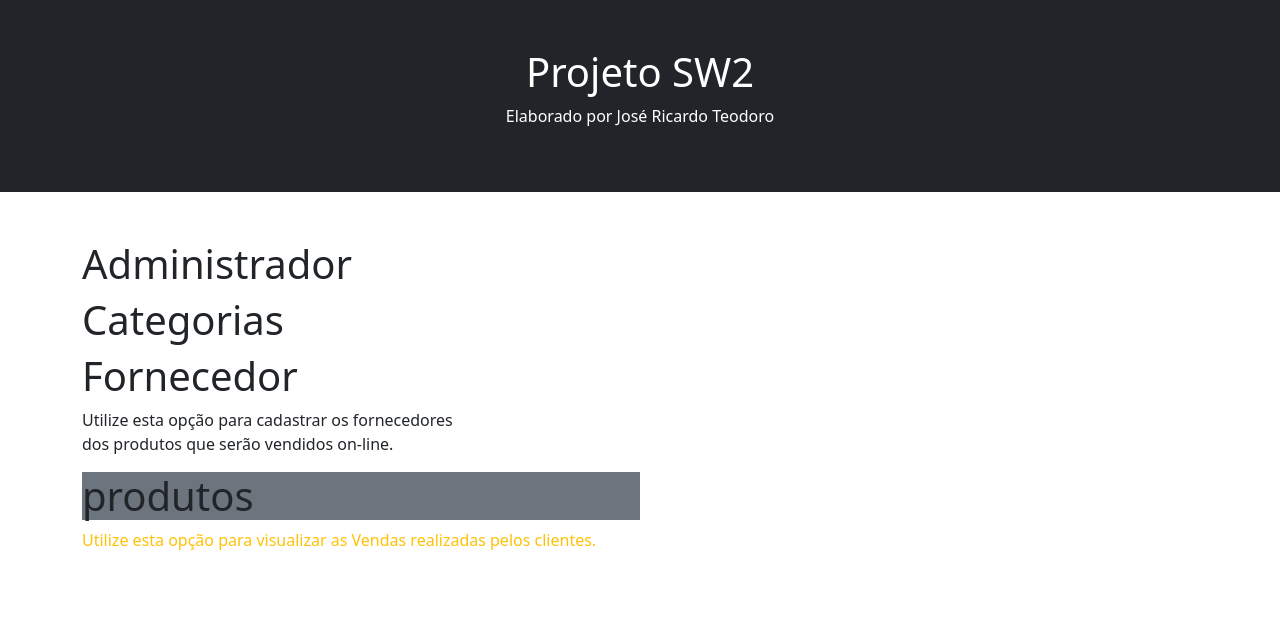
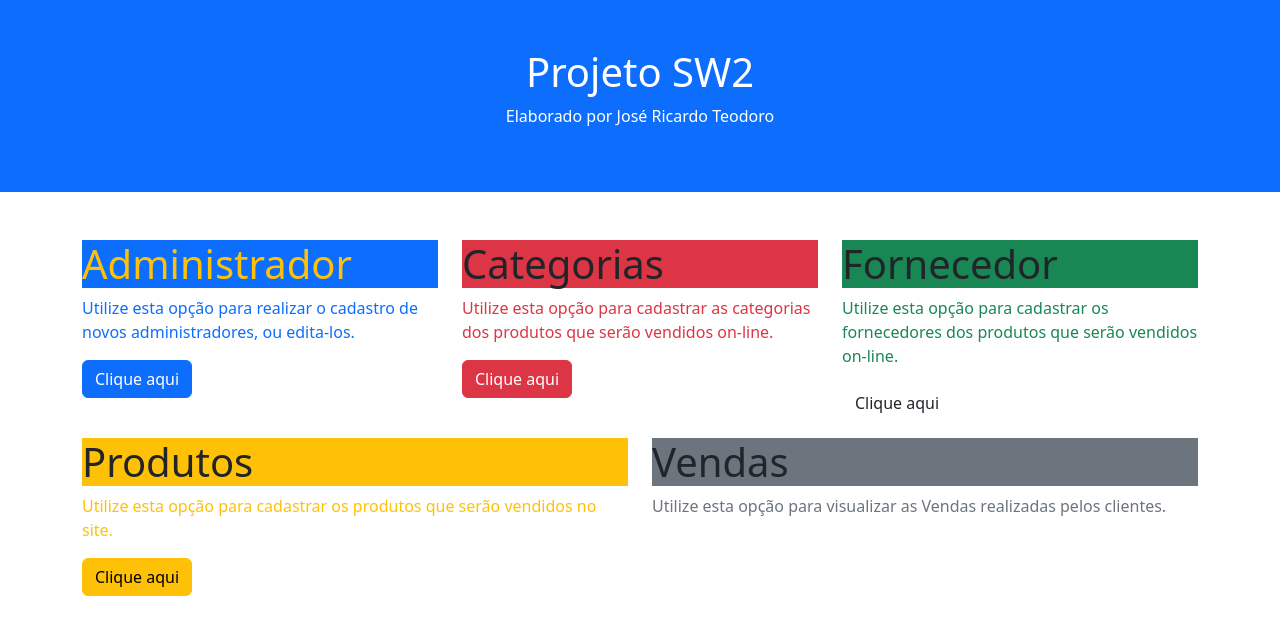
Before and after one commit to jrteodoro7/ProjetooSW2, a PHP site: page / in a window 1280 px wide. Shown: the top 635 px of the page. Run offline with PHP 8.4, Linux system fonts and the light colour scheme.

Commit message:
18/03
aula guilherme

```diff
--- a/index.php
+++ b/index.php
@@ -6,13 +6,13 @@
     <title>Document</title>
 
     <link href="https://cdn.jsdelivr.net/npm/bootstrap@5.3.3/dist/css/bootstrap.min.css" rel="stylesheet" integrity="sha384-QWTKZyjpPEjISv5WaRU9OFeRpok6YctnYmDr5pNlyT2bRjXh0JMhjY6hW+ALEwIH" crossorigin="anonymous">
+
     <script src="https://cdn.jsdelivr.net/npm/bootstrap@5.3.3/dist/js/bootstrap.bundle.min.js" integrity="sha384-YvpcrYf0tY3lHB60NNkmXc5s9fDVZLESaAA55NDzOxhy9GkcIdslK1eN7N6jIeHz" crossorigin="anonymous"></script>
 
 </head>
 <body>
 
-
-<div class="container-fluid bg-dark text-white text-center p-5">
+    <div class="container-fluid bg-primary text-white text-center p-5">
         <h1>Projeto SW2</h1>
         <p>
             Elaborado por José Ricardo Teodoro
@@ -20,31 +20,66 @@
     </div>
 
     <div class="container mt-5">
-        <div calss="row">
+        <div class="row">
 
             <div class="col-sm-4">
-    <h1>Administrador</h1>
+                <h1 class="bg-primary text-warning">Administrador</h1>
+                <p class="text-primary">
+                    Utilize esta opção para realizar o cadastro
+                    de novos administradores, ou edita-los.
+                </p>
+                <p>
+                <a href="administrador.php" class="btn btn-primary">Clique aqui</a>
+                </p>
             </div>
 
             <div class="col-sm-4">
-    <h1>Categorias</h1>
+                <h1 class="bg-danger">Categorias</h1>
+                <p class="text-danger">
+                    Utilize esta opção para cadastrar as categorias
+                    dos produtos que serão vendidos on-line.
+                </p>
+                <p>
+                <a href="categoria.php" class="btn btn-danger">Clique aqui</a>
+                </p>
             </div>
 
             <div class="col-sm-4">
-    <h1>Fornecedor</h1>
-    <p class="bg-sucess">
+                <h1 class="bg-success">Fornecedor</h1>
+                <p class="text-success">
                     Utilize esta opção para cadastrar os fornecedores
-        dos produtos que serão vendidos on-line. </p>
+                    dos produtos que serão vendidos on-line.
+                </p>
+                <p>
+                <a href="fornecedor.php" class="btn btn-sucess">Clique aqui</a>
+                </p>
             </div>
+        </div>
+
+        <div class="row">
+
             <div class="col-sm-6">
-    <h1 class="bg-secondary">produtos</h1>
+                <h1 class="bg-warning">Produtos</h1>
                 <p class="text-warning">
+                    Utilize esta opção para cadastrar os produtos
+                    que serão vendidos no site.
+                </p>
+                <p>
+                <a href="produto.php" class="btn btn-warning">Clique aqui</a>
+                </p>
+            </div>
+
+            <div class="col-sm-6">
+                <h1 class="bg-secondary">Vendas</h1>
+                <p class="text-secondary">
                     Utilize esta opção para visualizar as Vendas
                     realizadas pelos clientes.
                 </p>
             </div>
         </div>
 
+    </div>
+
 
 </body>
 </html>
```
Also changed, not shown: administrador.html (deleted, +0 -47 lines), administrador.php (added, +47 -0 lines), categoria.html (deleted, +0 -39 lines), categoria.php (added, +39 -0 lines), fornecedor.html (deleted, +0 -39 lines), fornecedor.php (added, +39 -0 lines), produto.html (deleted, +0 -51 lines), produto.php (added, +51 -0 lines), produtos.php (deleted, +0 -17 lines). Lines whose indentation alone changed are shown as unchanged.
